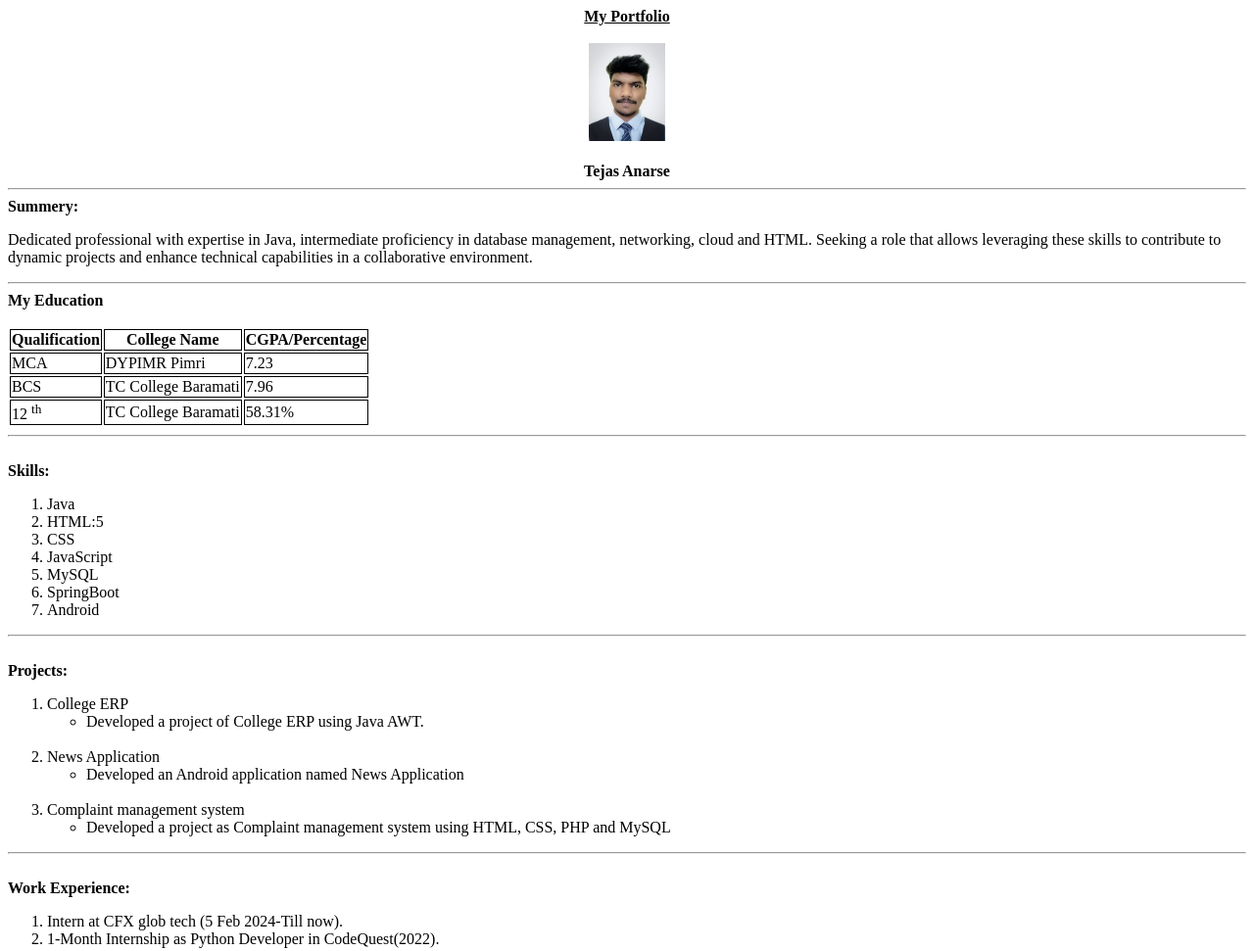
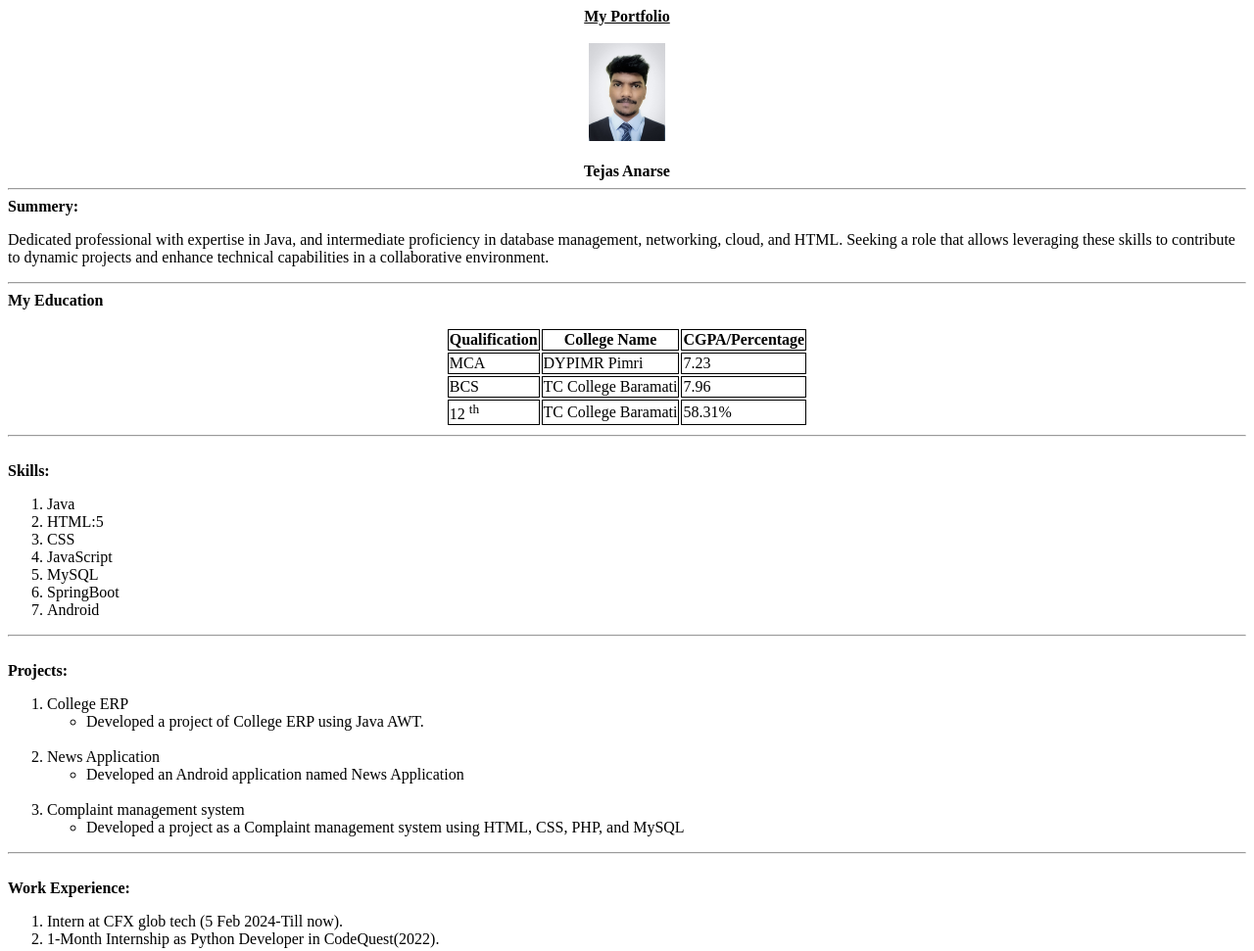
Before and after one commit to TejasA-bot/Portfolio, a plain HTML site: page index.html in a window 1280 px wide. Shown: the top 971 px of the page at 98% size. Drawn offline with Linux system fonts and the light colour scheme.

Commit message:
Update index.html

```diff
--- a/index.html
+++ b/index.html
@@ -18,13 +18,14 @@
 
 <b> Summery: </b>
 <br>
-<p> Dedicated professional with expertise in Java, intermediate proficiency
-in database management, networking, cloud and HTML. Seeking a role
+<p> Dedicated professional with expertise in Java, and intermediate proficiency
+in database management, networking, cloud, and HTML. Seeking a role
 that allows leveraging these skills to contribute to dynamic projects and
 enhance technical capabilities in a collaborative environment. </p>
 <hr>
 
 <b> My Education</b> <br><br>
+<center>
 <table>
     <tr style="border: 1px solid black;">
        <th style="border: 1px solid black;"> Qualification </th>
@@ -48,6 +49,7 @@ enhance technical capabilities in a collaborative environment. </p>
         <td style="border: 1px solid black;"> 58.31%</td>
     </tr>
 </table>
+</center>
     <hr><br>
 
     <b> Skills: </b>
@@ -73,7 +75,7 @@ enhance technical capabilities in a collaborative environment. </p>
         </ul> <br>
         <li>Complaint management system</li>
         <ul>
-            <li> Developed a project as Complaint management system using HTML, CSS, PHP and MySQL</li>
+            <li> Developed a project as a Complaint management system using HTML, CSS, PHP, and MySQL</li>
         </ul>
     </ol><hr><br>
 
```
